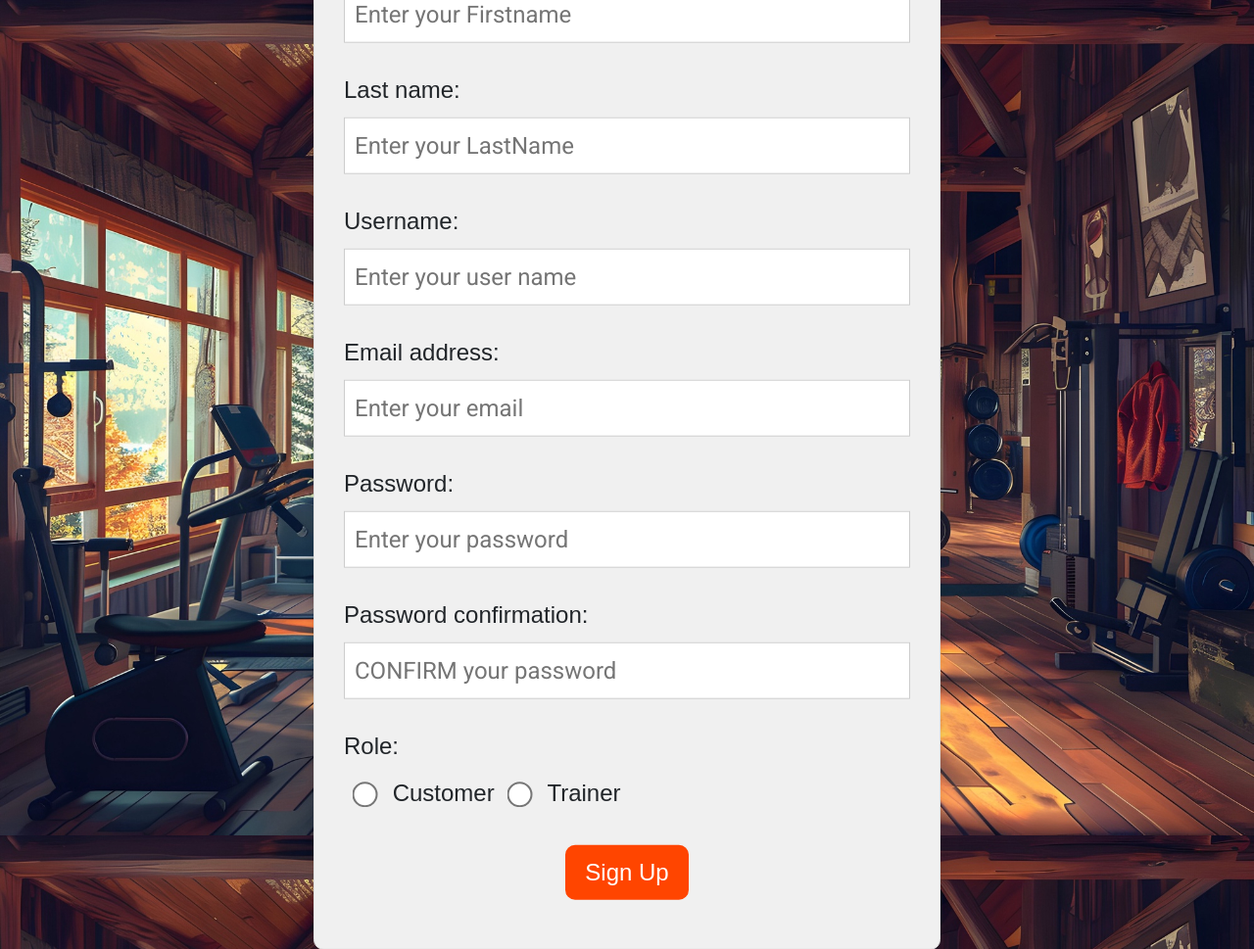
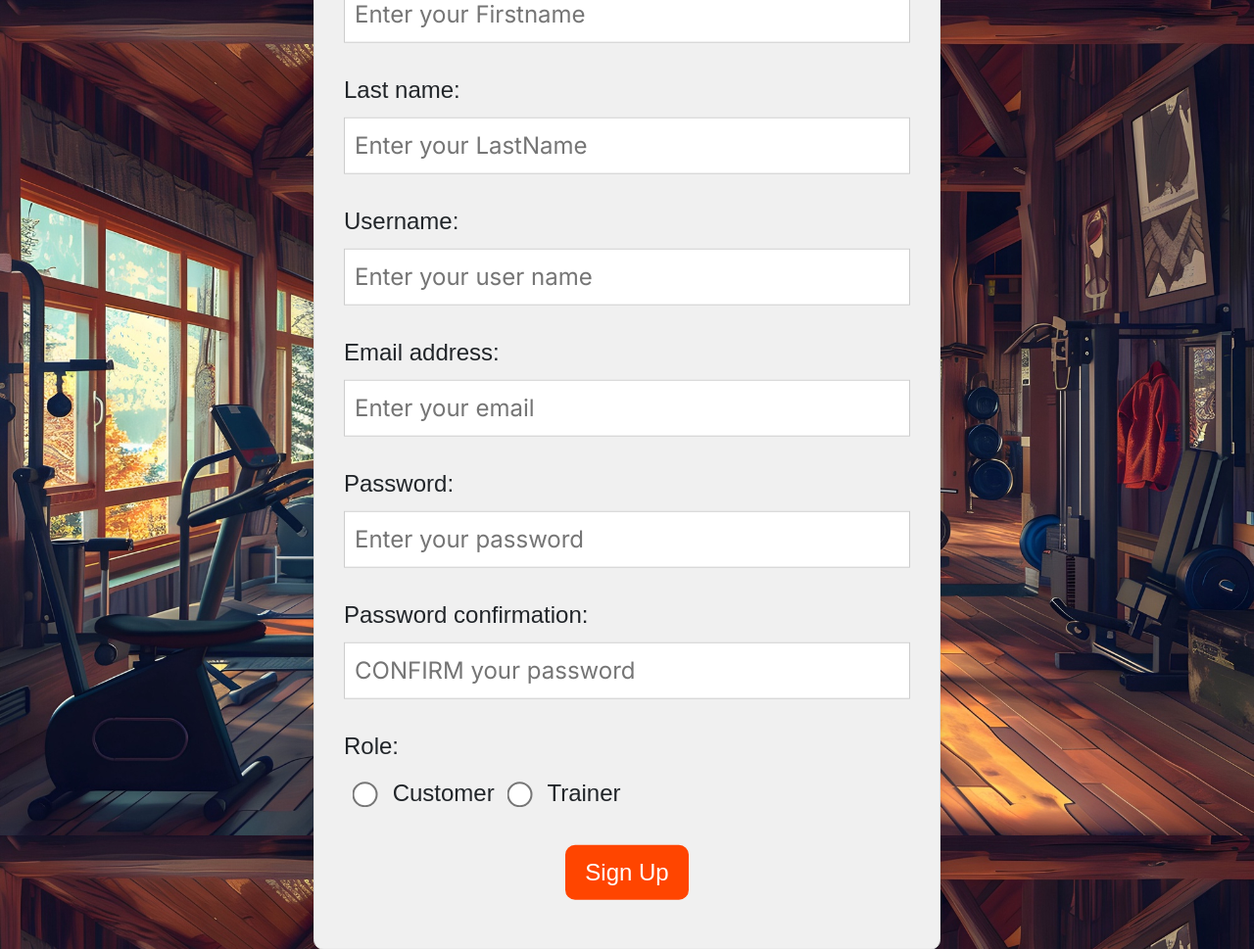
Before and after one commit to Peeradech01/ActiveVibe_Project, a Django app: page /register/ in a window 1280 px wide. Shown: the whole page at 98% size. Run offline with Django 5.2, Linux system fonts and the light colour scheme; some web fonts are replaced.

Commit message:
edit fonts

```diff
--- a/Projectors/fitnessmanagement/fitness/static/style.css
+++ b/Projectors/fitnessmanagement/fitness/static/style.css
@@ -1,7 +1,7 @@
 @import url('https://fonts.googleapis.com/css2?family=Anton+SC&display=swap');
 @import url('https://fonts.googleapis.com/css2?family=Anton+SC&family=Kanit:ital,wght@0,100;0,200;0,300;0,400;0,500;0,600;0,700;0,800;0,900;1,100;1,200;1,300;1,400;1,500;1,600;1,700;1,800;1,900&display=swap');
 
-@import url('https://fonts.googleapis.com/css2?family=Roboto:ital,wght@0,100;0,300;0,400;0,500;0,700;0,900;1,100;1,300;1,400;1,500;1,700;1,900&display=swap');
+@import url('https://fonts.googleapis.com/css2?family=Inter:ital,opsz,wght@0,14..32,100..900;1,14..32,100..900&display=swap');
 
 * {
     padding: 0;
@@ -242,7 +242,8 @@ h1>span {
 
 .login-form input[type="text"],
 input[type="password"] {
-    font-family: "Roboto", system-ui;
+    font-family: "Inter", sans-serif;
+    font-optical-sizing: auto;
     font-weight: 400;
     font-style: normal;
 }
@@ -328,7 +329,8 @@ input[type="tel"] {
     font-size: 1.5rem;
     width: 100%;
     margin-bottom: 20px;
-    font-family: "Roboto", system-ui;
+    font-family: "Inter", sans-serif;
+    font-optical-sizing: auto;
     font-weight: 400;
     font-style: normal;
 }
@@ -458,9 +460,11 @@ input[type="tel"] {
 }
 
 .card-mem h4 {
-    font-family: "Roboto", system-ui;
+    font-family: "Inter", sans-serif;
+    font-optical-sizing: auto;
     font-weight: 400;
     font-style: normal;
+
 }
 
 .card-mem:nth-child(2) {
```
